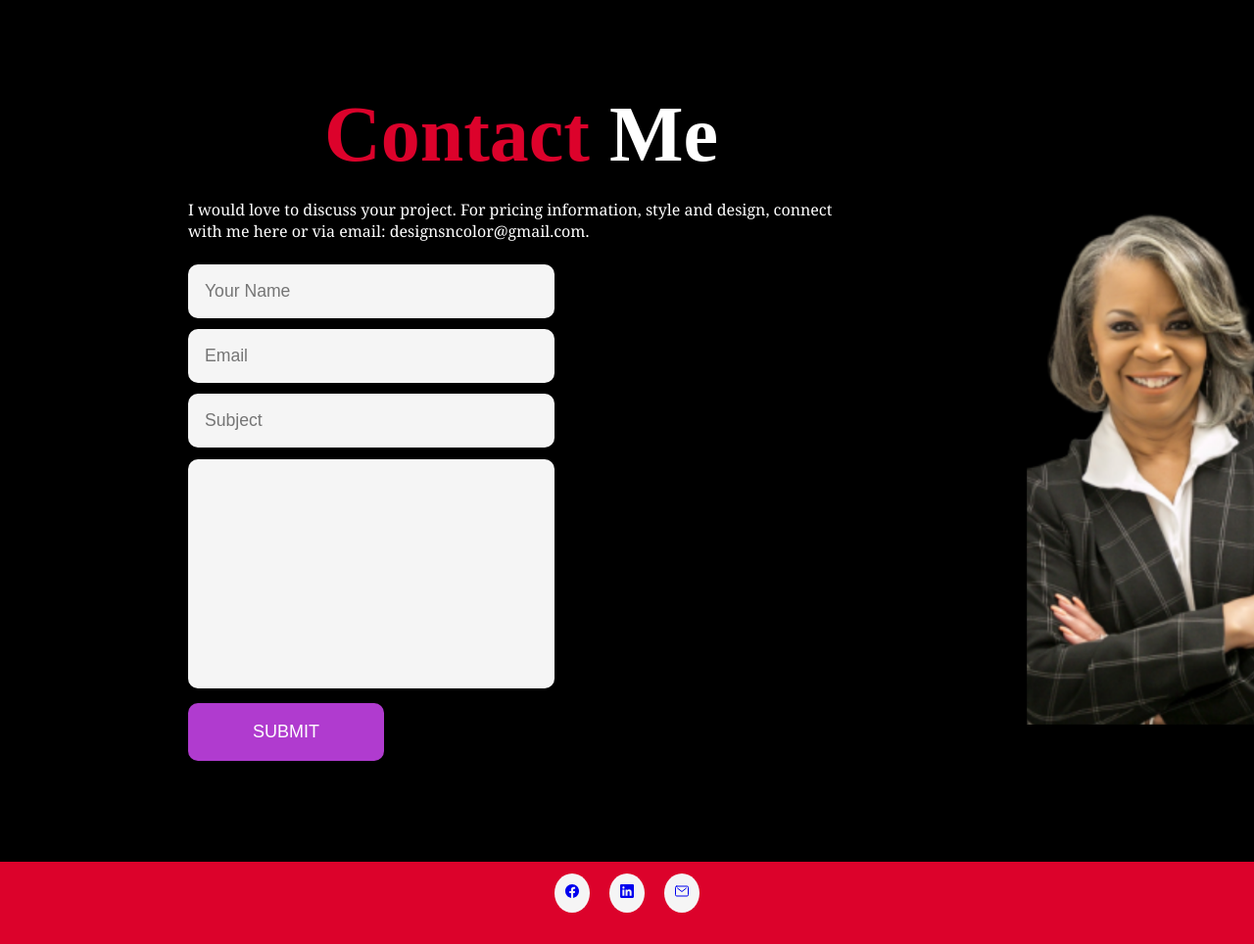
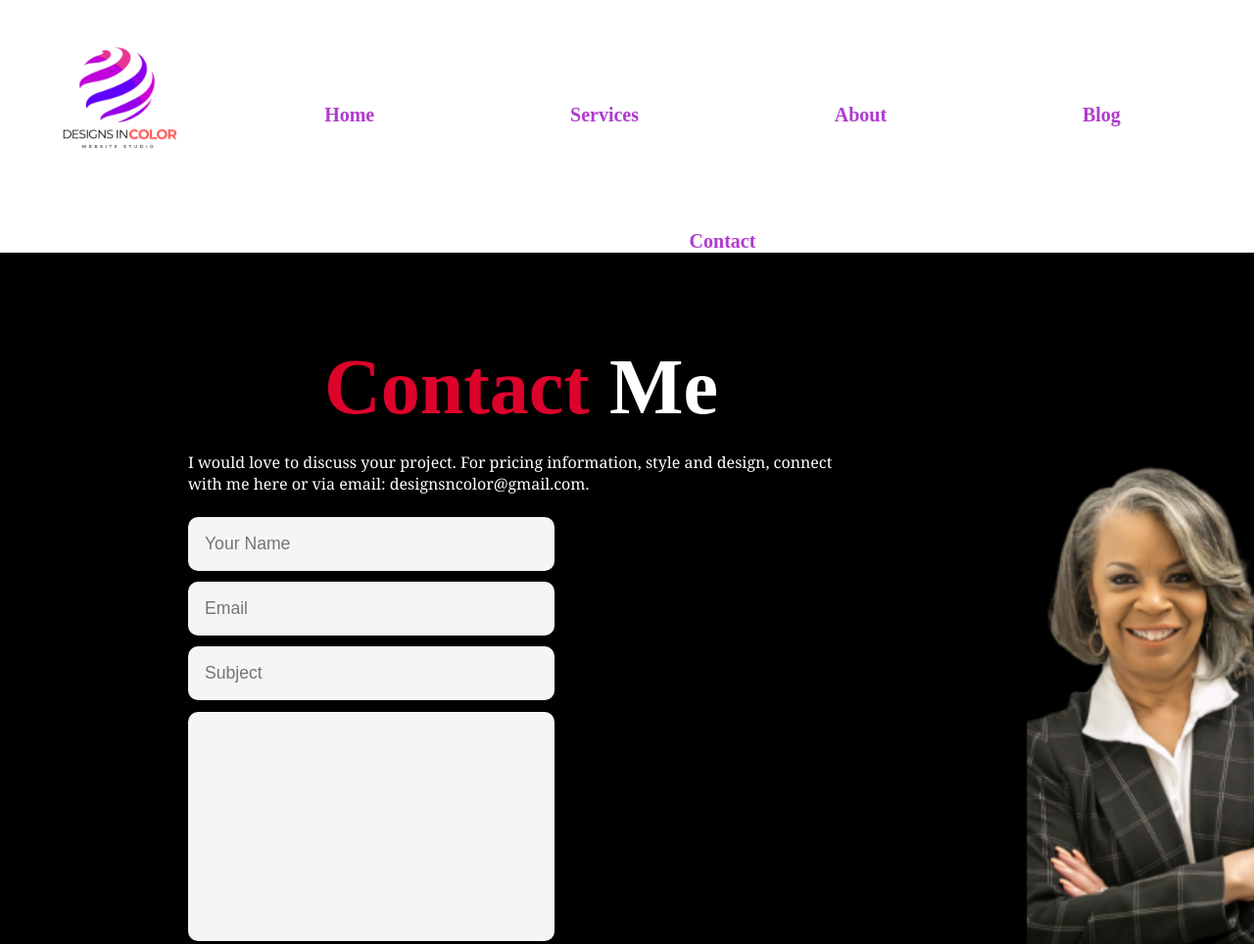
Before and after one commit to lw25000/designsncolor, a plain HTML site: page contact.html in a window 1280 px wide. Shown: the top 964 px of the page at 98% size. Drawn offline with nearby package versions, Linux system fonts and the light colour scheme.

Commit message:
Add files via upload

```diff
--- a/contact.html
+++ b/contact.html
@@ -7,6 +7,24 @@
     <title>Contact Us</title>
 </head>
 <body>
+
+    <header>
+        <div class="logo">
+            <img src="images/logo.png" alt="designsncolor logo">
+
+        </div>
+
+        <nav>
+
+            <ul class="nav-area">
+                <li><a href="index.html">Home</a></li>
+                <li><a href="services.html">Services</a></li>
+                <li><a href="about.html">About</a></li>
+                <li><a href="blog.html">Blog</a></li>
+                <li><a href="contact.html">Contact</a></li>
+            </ul>
+        </nav>
+    </header>
     <section class="contact">
         <div class="contact-form">
             <h1>Contact <span>Me</span></h1>
@@ -52,7 +70,7 @@
                 <script type="module" src="https://unpkg.com/ionicons@7.1.0/dist/ionicons/ionicons.esm.js"></script>
                 <script nomodule src="https://unpkg.com/ionicons@7.1.0/dist/ionicons/ionicons.js"></script>
 
-        </div>
+            </div>
 
 
             <div class="footernav">
@@ -69,7 +87,7 @@
             <div class="footerbottom">
                 <p>Copyright &copy;2024; Designed by Designs In Color</p>
             </div>
-
+        </div>
 
     </footer>
 
```
